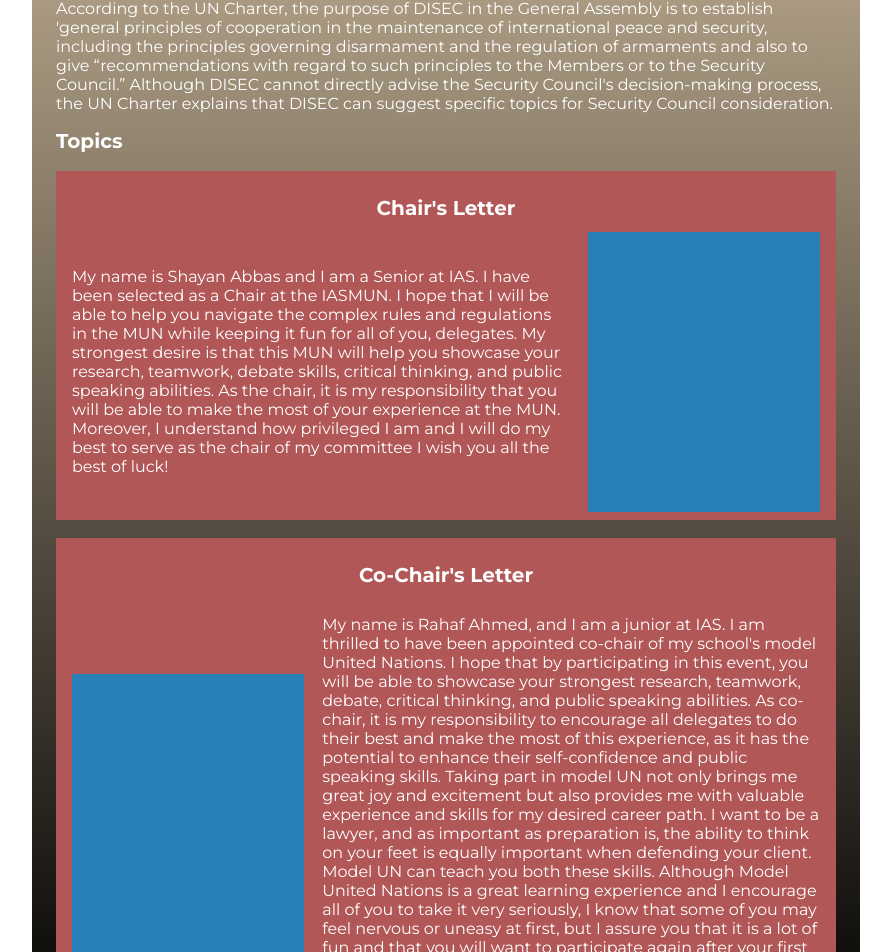
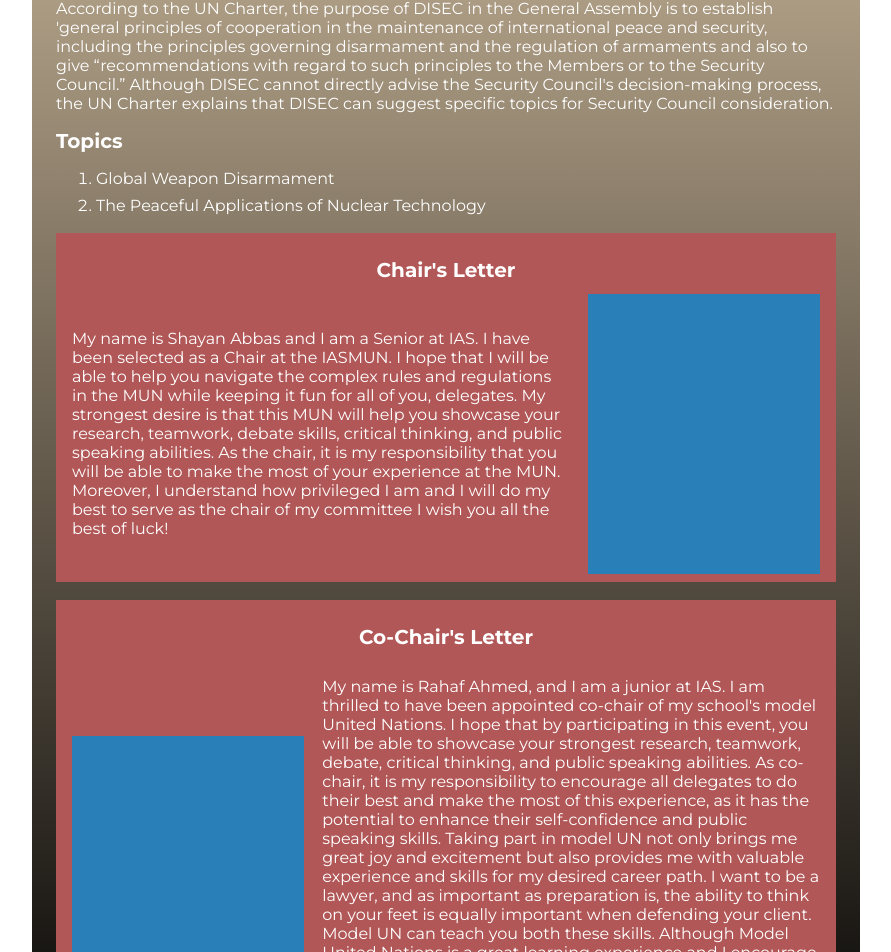
Before and after one commit to Xzoky174/IASMUN, a SvelteKit app: page /committee in a window 1280 px wide. Shown: the part 4896-5848 px from the top of the page, without its empty margins (194-1085 px from the left). Built offline with nearby package versions, Linux system fonts and the light colour scheme.

Commit message:
Added DISEC Committee Topics

```diff
--- a/src/routes/committee/+page.svelte
+++ b/src/routes/committee/+page.svelte
@@ -56,7 +56,7 @@
 				'The United Nations (UN) Disarmament and International Security Committee (DISEC) was created as the first of the Main Committees in the General Assembly when the charter of the United Nations was signed in 1945. Thus, DISEC is often referred to as the First Committee. DISEC was formed to respond to the need for an international forum to discuss peace and security issues among members of the international community.',
 			purpose:
 				"According to the UN Charter, the purpose of DISEC in the General Assembly is to establish 'general principles of cooperation in the maintenance of international peace and security, including the principles governing disarmament and the regulation of armaments and also to give “recommendations with regard to such principles to the Members or to the Security Council.” Although DISEC cannot directly advise the Security Council's decision-making process, the UN Charter explains that DISEC can suggest specific topics for Security Council consideration. ",
-			topics: [],
+			topics: ['Global Weapon Disarmament', 'The Peaceful Applications of Nuclear Technology'],
 			chair_letter:
 				'My name is Shayan Abbas and I am a Senior at IAS. I have been selected as a Chair at the IASMUN. I hope that I will be able to help you navigate the complex rules and regulations in the MUN while keeping it fun for all of you, delegates. My strongest desire is that this MUN will help you showcase your research, teamwork, debate skills, critical thinking, and public speaking abilities. As the chair, it is my responsibility that you will be able to make the most of your experience at the MUN. Moreover, I understand how privileged I am and I will do my best to serve as the chair of my committee I wish you all the best of luck! ',
 			chair_photo: '',
```
